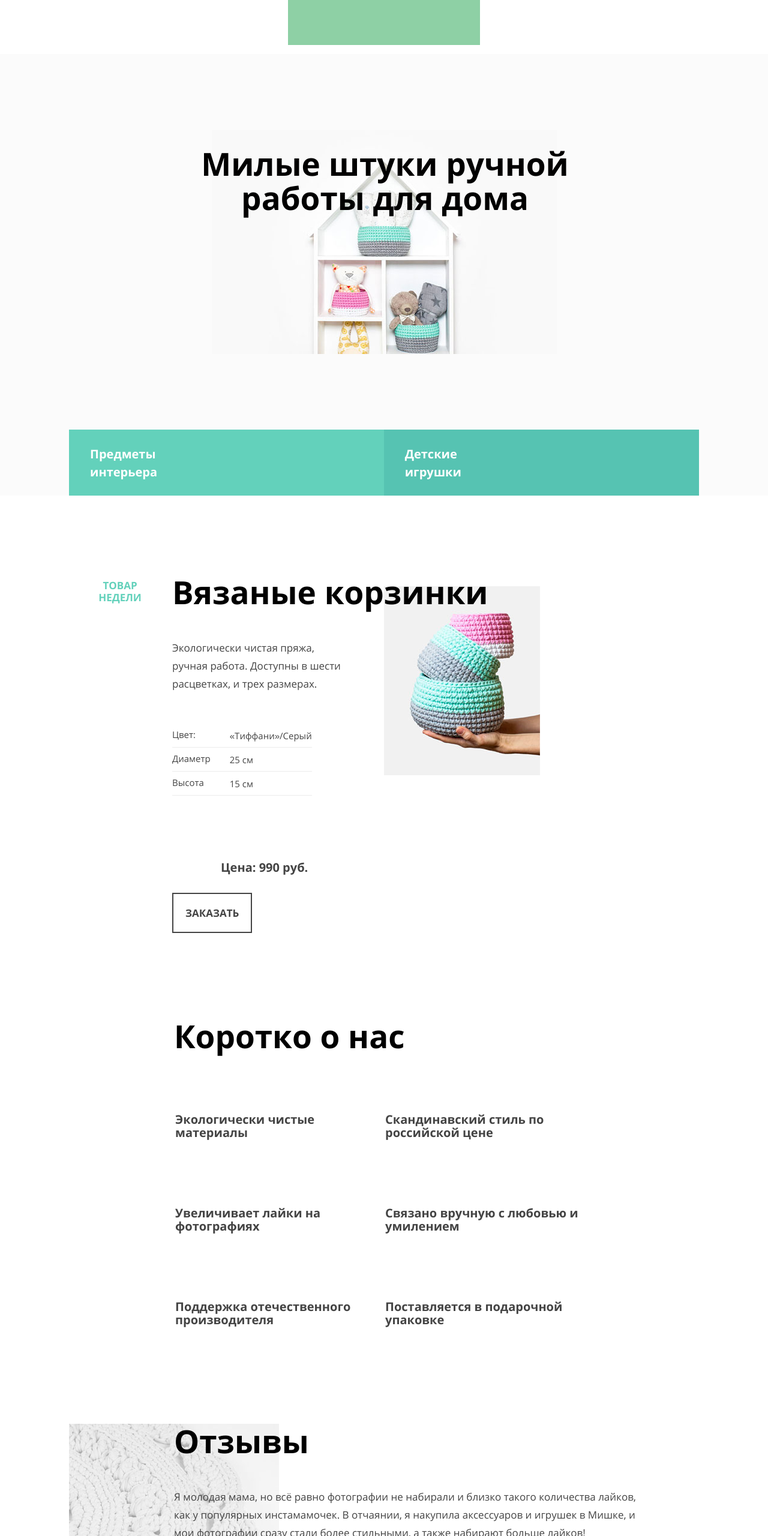
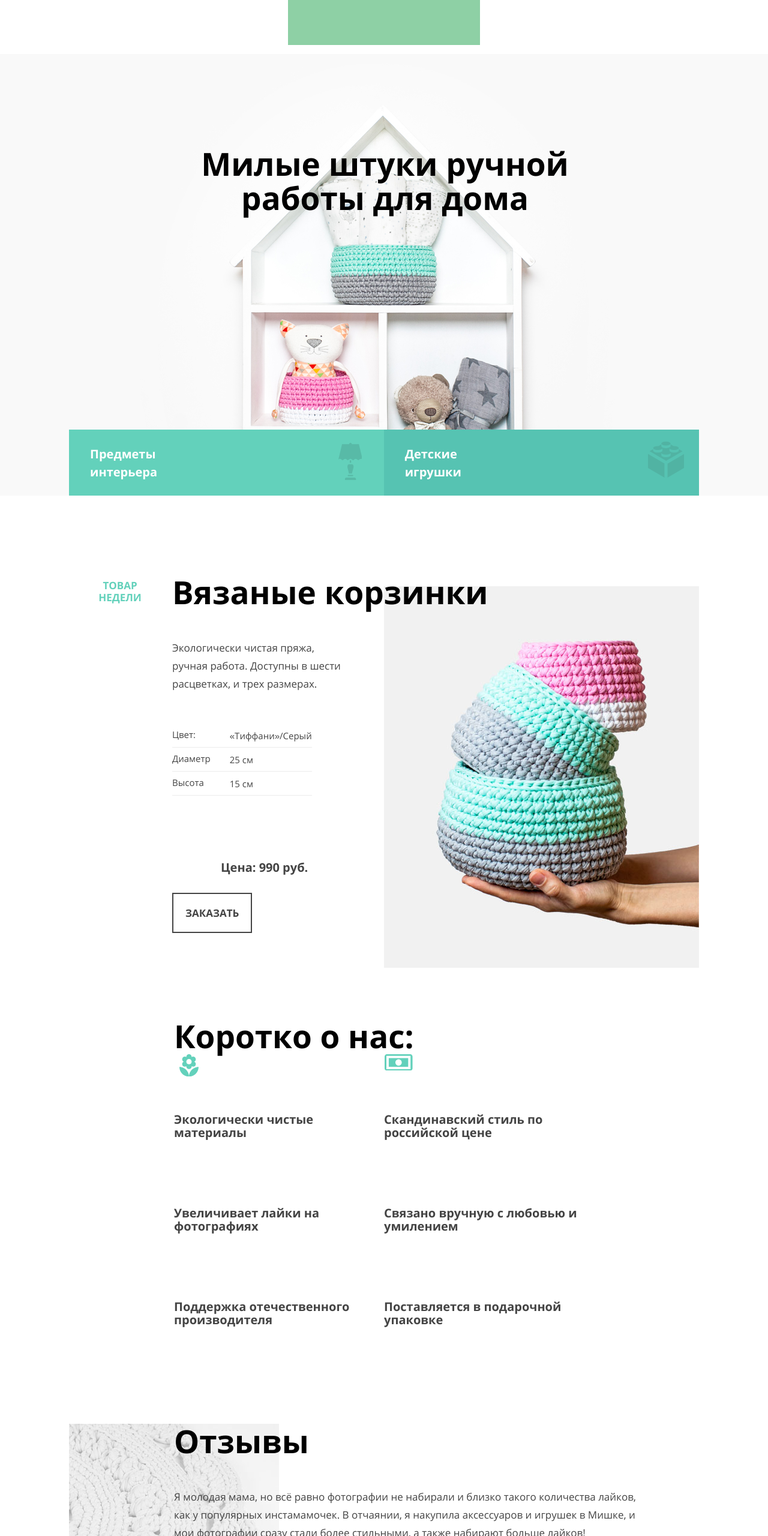
Before and after one commit to tiangela/Mishka, a plain HTML site: page index.html in a window 1280 px wide. Shown: the top 2560 px of the page at 60% size. Drawn offline with nearby package versions, Linux system fonts and the light colour scheme; files that its build step writes are made by us from their sources; files whose address does not match are found by name.

Commit message:
пробная графика: фон на главной, псевдоэлементы, тэг picture

```diff
--- a/index.html
+++ b/index.html
@@ -67,8 +67,12 @@
             <td class="product__value">15 см</td>
           </tr>
         </table>
-        <div class="product__image">
-          <img src="#" width="" height="" alt="">
+        <div class="product__image--wrapper">
+          <picture>
+          <source media="(min-width: 1150px)" srcset="img/triple-set-desktop@1x.jpg 1x, img/triple-set-desktt@2x.jpg 2x">
+          <source media="(min-width: 768px)" srcset="img/triple-set-tablet@1x.jpg 1x, img/triple-set-tablet@2x.jpg 2x">
+          <img src="img/triple-set-mobile@1x.jpg" srcset="img/triple-set-mobile@2x.jpg" alt="Товар недели" class="product__image--img">
+        </picture>
         </div>
         <p class="product__price">Цена: 990 руб.</p>
         <a href="#" class="button button--product">Заказать</a>
@@ -76,10 +80,19 @@
     </section>
     <section class="about">
       <div class="about__wrapper">
-        <h2 class="about__title">Коротко о нас</h2>
+        <h2 class="about__title">Коротко о нас:</h2>
         <ul class="about__list">
-          <li class="about__item about__item--material">Экологически чистые материалы</li>
-          <li class="about__item about__item--style">Скандинавский стиль по российской цене</li>
+          <li class="about__item about__item--material">
+            <svg version="1.1" id="material" xmlns="http://www.w3.org/2000/svg" xmlns:xlink="http://www.w3.org/1999/xlink" x="0px" y="0px" width="31.972px" height="37.301px" viewbox="8.014 4.35 31.972 37.301" enable-background="new 8.014 4.35 31.972 37.301" xml:space="preserve">
+            <path fill="#63d1bb" d="M24,41.65c8.827,0,15.986-7.159,15.986-15.986C31.158,25.664,24,32.822,24,41.65z M12.641,20.78 c0,2.451,1.989,4.441,4.44,4.441c0.932,0,1.803-0.294,2.513-0.782l-0.036,0.337c0,2.451,1.99,4.441,4.441,4.441 s4.44-1.99,4.44-4.441l-0.036-0.337c0.719,0.497,1.582,0.782,2.514,0.782c2.451,0,4.44-1.99,4.44-4.441 c0-1.768-1.038-3.286-2.54-3.997c1.492-0.71,2.54-2.229,2.54-3.997c0-2.451-1.989-4.44-4.44-4.44c-0.932,0-1.803,0.293-2.514,0.781 L28.44,8.79c0-2.451-1.989-4.44-4.44-4.44s-4.441,1.99-4.441,4.44l0.036,0.337c-0.719-0.497-1.581-0.781-2.513-0.781 c-2.451,0-4.44,1.99-4.44,4.44c0,1.768,1.039,3.286,2.54,3.997C13.68,17.494,12.641,19.012,12.641,20.78z M24,12.343 c2.451,0,4.44,1.989,4.44,4.44c0,2.451-1.989,4.44-4.44,4.44s-4.441-1.99-4.441-4.44C19.559,14.332,21.549,12.343,24,12.343z  M8.014,25.664c0,8.827,7.158,15.986,15.986,15.986C24,32.822,16.842,25.664,8.014,25.664z"/>
+          </svg>
+            Экологически чистые материалы</li>
+          <li class="about__item about__item--style">
+            <svg version="1.1" id="money" xmlns="http://www.w3.org/2000/svg" xmlns:xlink="http://www.w3.org/1999/xlink" x="0px" y="0px" width="46.575px" height="27.332px" viewbox="46.212 56.834 46.575 27.332" enable-background="new 46.212 56.834 46.575 27.332" xml:space="preserve">
+            <path d="M88.882,56.834H50.116c-2.156,0-3.904,1.749-3.904,3.905v19.521c0,2.156,1.748,3.905,3.904,3.905h38.766 c2.156,0,3.905-1.749,3.905-3.905V60.739C92.787,58.583,91.038,56.834,88.882,56.834z M49.235,81.784V59.551h40.202v22.233H49.235z" />
+            <path d="M53.14,77.88h32.395V63.456H53.14V77.88z M69.5,65.354c2.936,0,5.315,2.38,5.315,5.314c0,2.936-2.379,5.314-5.315,5.314 s-5.314-2.379-5.314-5.314C64.185,67.733,66.564,65.354,69.5,65.354z"/>
+</svg>
+Скандинавский стиль по российской цене</li>
           <li class="about__item about__item--like">Увеличивает лайки на фотографиях</li>
           <li class="about__item about__item--love">Связано вручную с любовью и умилением</li>
           <li class="about__item about__item--producer">Поддержка отечественного производителя</li>
--- a/less/blocks/about.less
+++ b/less/blocks/about.less
@@ -1,5 +1,5 @@
 .about {
-  padding-top: 34px;
+  padding-top: 31px;
   padding-bottom: 31px;
 }
 .about__list {
@@ -17,12 +17,26 @@
       line-height: 20px;
       font-weight: 600;
       padding-top: 55px;
-      padding-left: 2px;
-      padding-bottom: 25px;
+      padding-bottom: 28px;
       color: @color-grey;
+    &--material {
+      padding-right: 64px;
     }
-  .about__item:first-child {
-    padding-right: 20px;
+    &--style {
+      padding-right: 36px;
+    }
+    }
+  .about__item svg {
+    position: absolute;
+    fill: @color-green;
+}
+  .about__item #material {
+    top: 2px;
+    left: 9px;
+  }
+  .about__item #money {
+    top: 2px;
+    left: 1px;
   }
 @media @tablet-widths {
   .about {
--- a/less/blocks/main.less
+++ b/less/blocks/main.less
@@ -31,7 +31,12 @@
     padding-right: 38px;
     padding-bottom: 123px;
     padding-top: 0;
-    background: url("../img/hero-mobile@1x.jpg") no-repeat center;
+    background: url("../img/hero-mobile@1x.jpg") no-repeat;
+    background-position: center -18px;
+    @media @retina {
+      background-image: url("../img/hero-mobile@2x.jpg");
+      background-size: 1150px auto;
+    }
   }
     .main__comment {
       display: none;
@@ -51,8 +56,10 @@
     position: relative;
     padding-top: 23px;
     background-color: @color-green;
+    margin-top: -17px;
       &:nth-child(even) {
         background-color:@dark-green;
+        margin-top: 0;
       }
   }
   .main__item {
@@ -64,7 +71,28 @@
     line-height: 24px;
     font-weight: 600;
     color: @body-color;
+    &--light::after {
+      position: absolute;
+      content: "";
+      width: 39px;
+      height: 62px;
+      background-image: url("../img/icon-interior.svg");
+      opacity: 0.1;
+      right: 37px;
+      top: 22px;
+}
+    &--dark::after {
+    position: absolute;
+    content: "";
+    width: 60px;
+    height: 60px;
+    background-image: url("../img/icon-toy.svg");
+    opacity: 0.1;
+    right: 25px;
+    top: 20px;
     }
+  }
+
   @media @tablet-widths {
       /*.main__wrapper {
     padding-left: 50px;
@@ -89,6 +117,7 @@
     height: 110px;
     width: 50%;
     margin-right: -5px;
+    margin-top: 0;
       &:nth-child(2) {
         margin-right: 0px;
         margin-left: 0px;
@@ -109,6 +138,12 @@
   .container ();
   padding-top: 135px;
   padding-bottom: 362px;
+  background: url("../img/hero-desktop@1x.jpg") no-repeat;
+  background-position: center -2px;
+  @media @retina {
+    background-image: url("../img/hero-desktop@2x.jpg");
+    background-size: 2300px auto;
+  }
 }
   .main__description {
     font-size: 17px;
@@ -148,8 +183,8 @@
   .main__item {
     width: 175px;
 }
-.main__title-wrapper--catalog, .main__title-wrapper--form  {
-  margin-bottom: 138px;
+  .main__title-wrapper--catalog, .main__title-wrapper--form  {
+    margin-bottom: 138px;
 }
 .main__title-container {
   padding-left: 203px;
--- a/less/blocks/product.less
+++ b/less/blocks/product.less
@@ -13,7 +13,7 @@
     color: @color-green;
   }
   .product__wrapper {
-    padding-top: 35px;
+    padding-top: 1px;
     padding-bottom: 37px;
   }
   .product__text {
@@ -41,12 +41,6 @@
         }
   }
 }
-  .product__image {
-    width: 260px;
-    height: 316px;
-    background: url("../img/triple-set-mobile@1x.jpg") no-repeat;
-  }
-
   .product__price {
     font-size: 17px;
     line-height: 24px;
@@ -62,7 +56,7 @@
     display: flex;
     flex-wrap: wrap;
     position: relative;
-  }
+}
   .product__table {
     font-size: 15px;
     line-height: 20px;
@@ -85,7 +79,7 @@
     width: 50%;
     padding-top: 24px;
   }
-  .product__image {
+  .product__image--wrapper {
     position: absolute;
     right: 0;
     top: 151px;
@@ -134,7 +128,7 @@
     padding-bottom: 70px;
     padding-right: 50px;
   }
-  .product__image {
+  .product__image--wrapper {
     width: 525px;
     z-index: 1;
   }
--- a/less/variables.less
+++ b/less/variables.less
@@ -7,7 +7,8 @@
 @dark-green: #56c3b2;
 @border-grey: #ededed;
 @modal-grey: #c7c7c7;
-@title-grey: #fbfbfb;
+@title-grey: #f9f9f9;
 @light-grey: #ececec;
 @tablet-widths: ~"(min-width: 768px)";
 @desktop-widths: ~"(min-width: 1150px)";
+@retina: ~"(min-resolution: 144dpi), (min-resolution: 1.5dppx)";
```
Also changed, not shown: less/mixins.less (+3 -5 lines).
